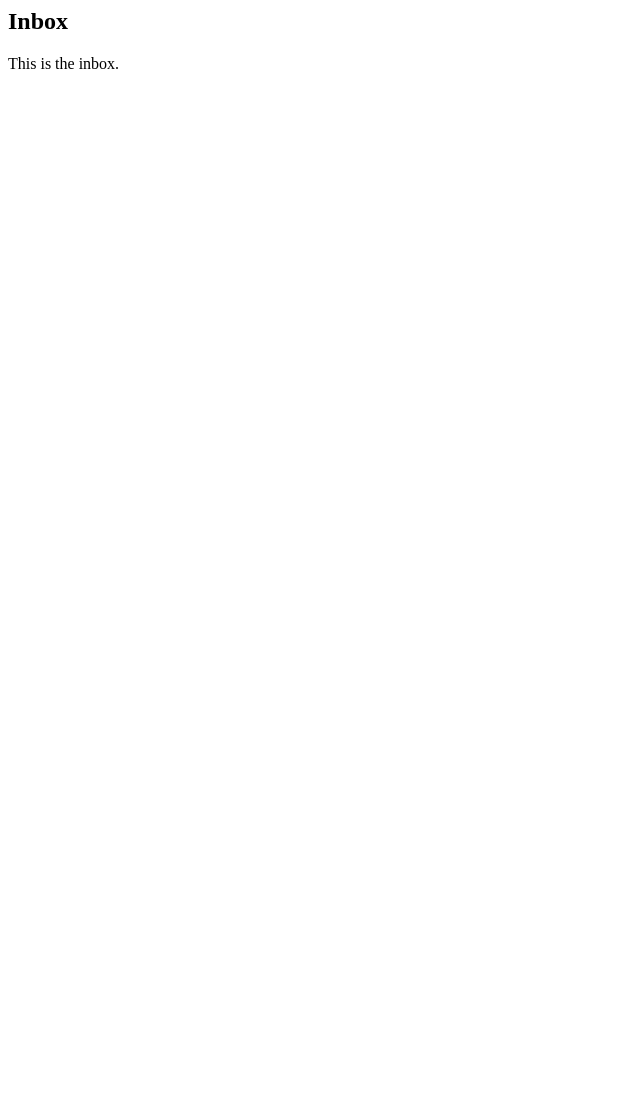
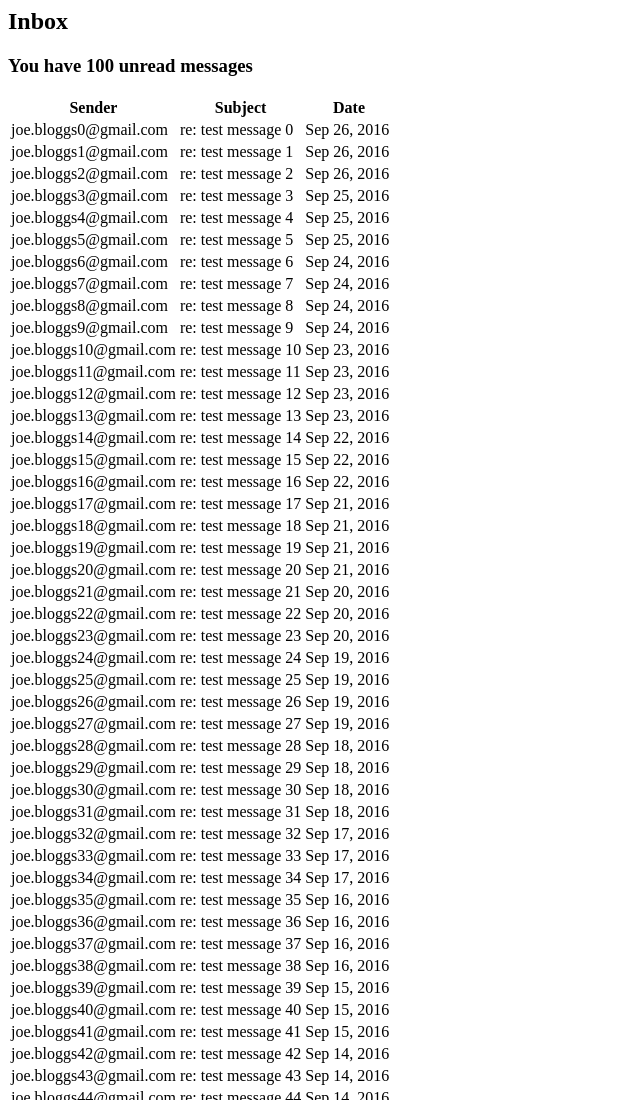
Before and after one commit to ovalay/angular-react-mailbox, a website: page index.html at #/inbox in a window 1280 px wide. Shown: the top 1100 px of the page, without its empty margins (0-640 px from the left). Before the commit the page ends 800 px from the top, so only its background shows below. Drawn offline with nearby package versions, Linux system fonts and the light colour scheme; some packages are replaced by stand-ins of ours.

Commit message:
Display messages in inbox

```diff
--- a/main.js
+++ b/main.js
@@ -4,9 +4,9 @@ angular.module("MailboxApp", ['ui.router'])
         $stateProvider.state("inbox", {
             url:"/inbox",
             templateUrl:"partials/inbox.html",
-            controller: function ($scope) {
+            controller: function ($scope, messageStore) {
                 //console.log('inbox')
-                $scope.messages = [];
+                $scope.messages = messageStore.getMessages();
             }
         })
     })
--- a/partials/inbox.html
+++ b/partials/inbox.html
@@ -1,6 +1,20 @@
 <h2>
     Inbox
 </h2>
-<div>
-    This is the inbox.
-</div>
+<h3>
+    You have {{messages.length}} unread messages
+</h3>
+
+<table>
+    <tr>
+        <th>Sender</th>
+        <th>Subject</th>
+        <th>Date</th>
+    </tr>
+
+    <tr ng-repeat="message in messages">
+        <td>{{message.sender}}</td>
+        <td>{{message.subject}}</td>
+        <td>{{message.date | date}}</td>
+    </tr>
+</table>
```
